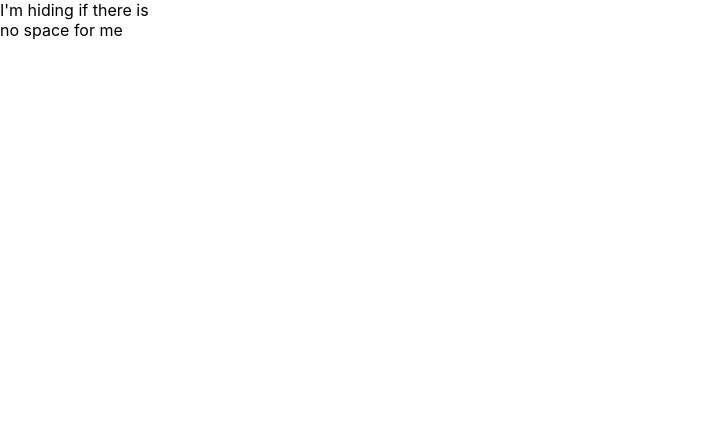
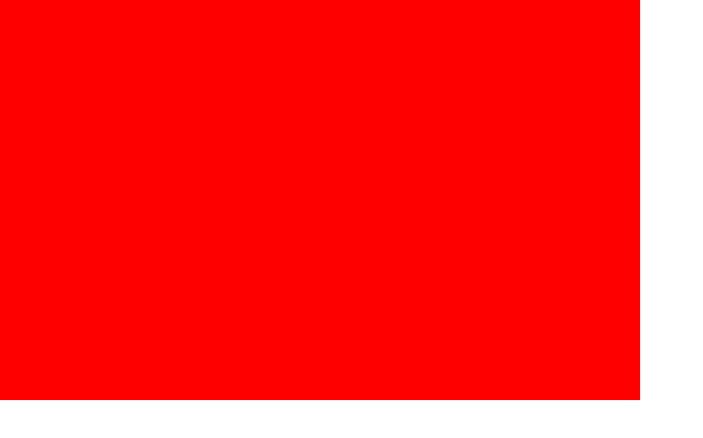
Before and after one commit to 3A04-T2G10/Boardzilla, a React (Create React App) app in the folder Application/boardzilla/: page / in a window 1280 px wide. Shown: the top 438 px of the page, without its empty margins (0-703 px from the left). Built offline with nearby package versions, Linux system fonts and the light colour scheme.

Commit message:
removed dependenct

```diff
--- a/Application/boardzilla/package.json
+++ b/Application/boardzilla/package.json
@@ -8,7 +8,6 @@
     "@testing-library/user-event": "^12.1.10",
     "react": "^17.0.2",
     "react-dom": "^17.0.2",
-    "react-resizable": "^1.11.1",
     "react-scripts": "4.0.3",
     "web-vitals": "^1.0.1"
   },
--- a/Application/boardzilla/src/App.js
+++ b/Application/boardzilla/src/App.js
@@ -1,4 +1,4 @@
-import "./App.css";
+// import "./App.css";
 import Widget from "./Components/Widget";
 
 function App() {
--- a/Application/boardzilla/src/Components/Widget.js
+++ b/Application/boardzilla/src/Components/Widget.js
@@ -1,80 +1,50 @@
 import React, { useEffect, useState } from "react";
-import { Resizable, ResizableBox } from "react-resizable";
-// class Widget extends React.Component {
-//   constructor(props) {
-//     super(props);
-//     this.state = {
-//       x: 50,
-//       y: 50,
-//       z: 0,
-//       width: 50,
-//       height: 50,
-//       mouseDown: false,
-//     };
-//   }
-
-//   render() {
-
-//     return (
-
-//     );
-//   }
-// }
 
 export const Widget = (props) => {
   //pass props telling us the window size
-  //   const [x, setX] = useState(0);
-  //   const [y, setY] = useState(0);
-  //   const [z, setZ] = useState(0);
-  //   const [width, setWidth] = useState(50);
-  //   const [height, setHeight] = useState(50);
-  //   const [mouseDown, setMouseDown] = useState(false);
+  const [x, setX] = useState(0);
+  const [y, setY] = useState(0);
+  const [z, setZ] = useState(0);
+  const [width, setWidth] = useState(50);
+  const [height, setHeight] = useState(50);
+  const [mouseDown, setMouseDown] = useState(false);
 
-  //   useEffect(() => {
-  //     const handleMouseUp = () => setMouseDown(false);
-  //     window.addEventListener("mouseup", handleMouseUp);
-  //     return () => {
-  //       window.addEventListener("mouseup", handleMouseUp);
-  //     };
-  //   }, []);
+  useEffect(() => {
+    const handleMouseUp = () => setMouseDown(false);
+    window.addEventListener("mouseup", handleMouseUp);
+    return () => {
+      window.addEventListener("mouseup", handleMouseUp);
+    };
+  }, []);
 
-  //   useEffect(() => {
-  //     const handleMove = (event) => {
-  //       setX((x) => x + event.movementX);
-  //       setY((y) => y + event.movementY);
-  //     };
-  //     if (mouseDown) {
-  //       window.addEventListener("mousemove", handleMove);
-  //     }
-  //     return () => {
-  //       window.removeEventListener("mousemove", handleMove);
-  //     };
-  //   }, [mouseDown]);
+  useEffect(() => {
+    const handleMove = (event) => {
+      setX((x) => x + event.movementX);
+      setY((y) => y + event.movementY);
+    };
+    if (mouseDown) {
+      window.addEventListener("mousemove", handleMove);
+    }
+    return () => {
+      window.removeEventListener("mousemove", handleMove);
+    };
+  }, [mouseDown]);
 
   return (
-    // <div style={{ position: "absolute", width: "100%", height: "100%" }}>
-    //   <div
-    //     style={{
-    //       position: "relative",
-    //       backgroundColor: `${props.color}`,
-    //       width: `${width}%`,
-    //       height: `${height}%`,
-    //       left: `${x}px`,
-    //       top: `${y}px`,
-    //       zIndex: z,
-    //     }}
-    //     onMouseDown={() => setMouseDown(true)}
-    //   ></div>
-    // </div>
-    <ResizableBox width={300} height={300} className="box">
-      <div className="content-wrap">
-        <span className="content">
-          I'm hiding if there is
-          <br />
-          no space for me
-        </span>
-      </div>
-    </ResizableBox>
+    <div style={{ position: "absolute", width: "100%", height: "100%" }}>
+      <div
+        style={{
+          position: "relative",
+          backgroundColor: `${props.color}`,
+          width: `${width}%`,
+          height: `${height}%`,
+          left: `${x}px`,
+          top: `${y}px`,
+          zIndex: z,
+        }}
+        onMouseDown={() => setMouseDown(true)}
+      ></div>
+    </div>
   );
 };
 
```
Also changed, not shown: 2 other files (tests, documents, lock files or other folders).
